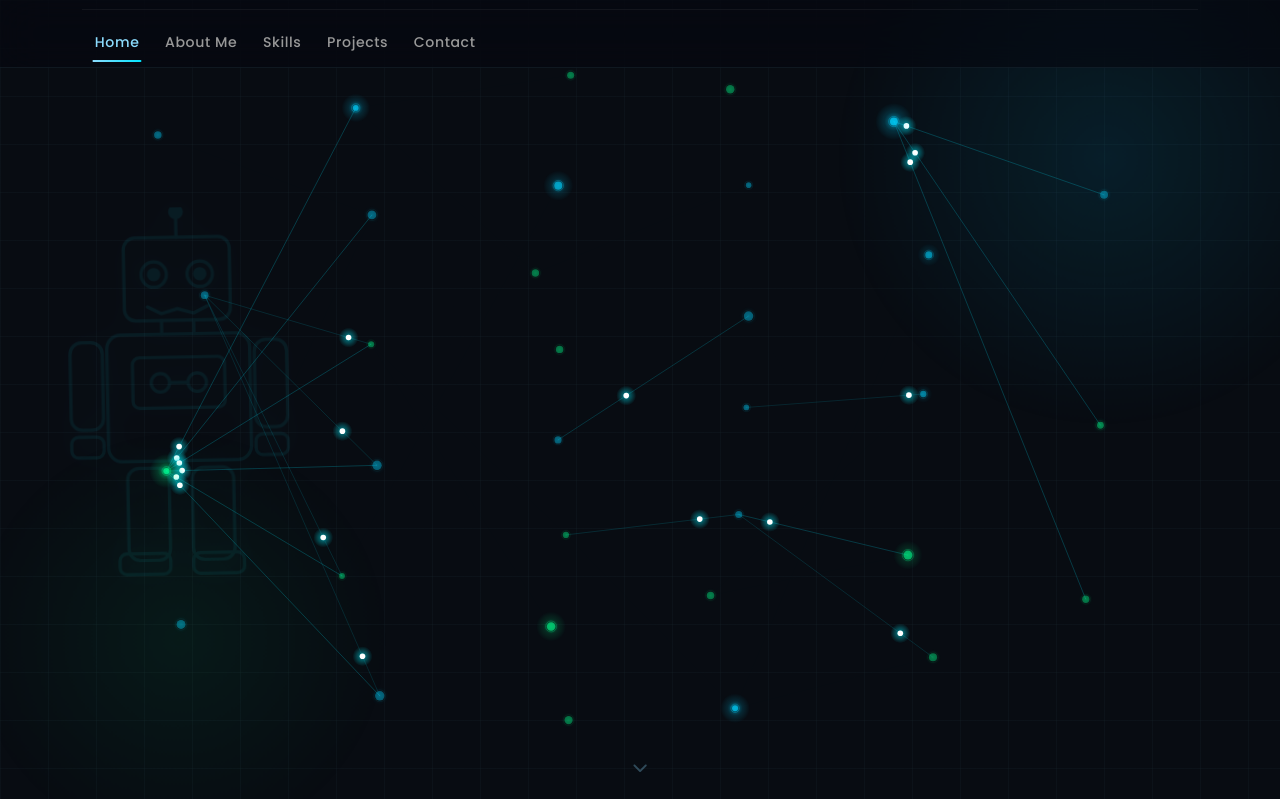
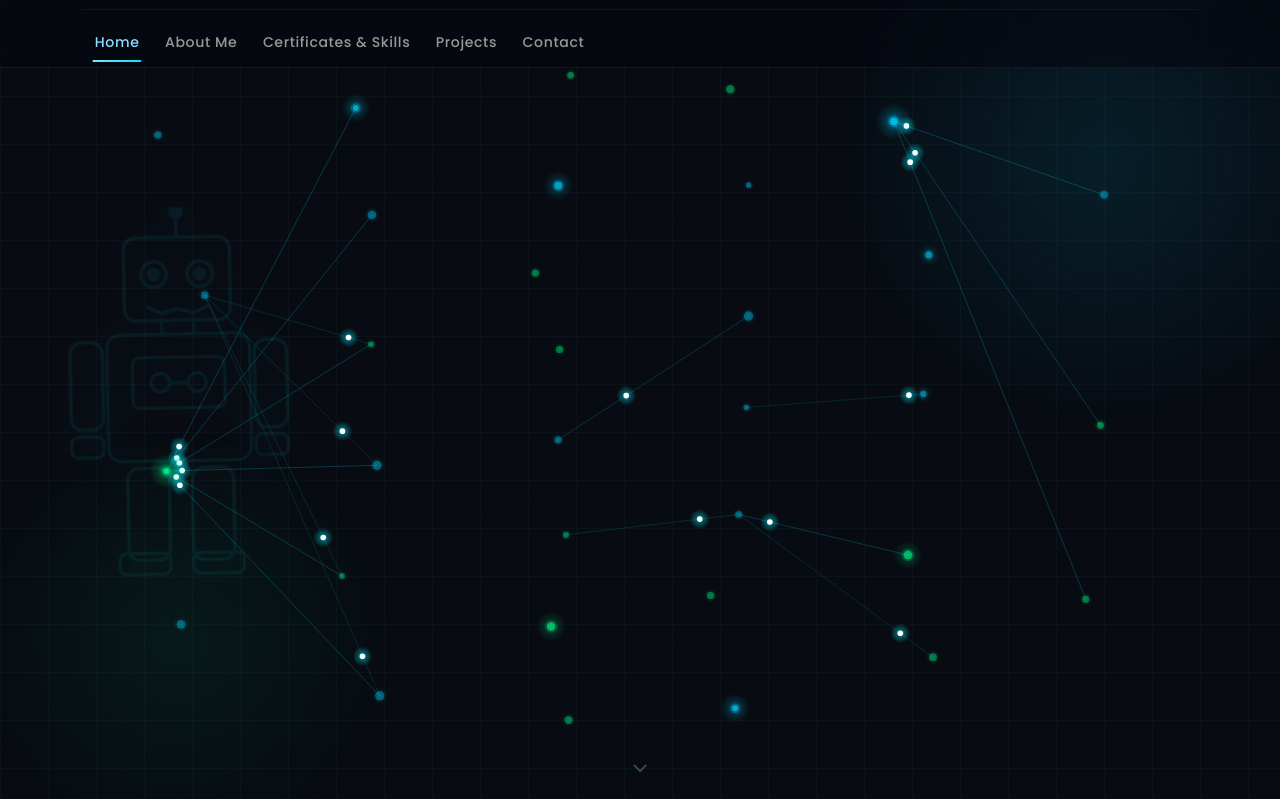
Before and after one commit to serkandemirtas/personal-website, a Django app: template home/templates/home/home.html in a window 1280 px wide. Shown: the top 799 px of the page. Run offline with Django 5.2, Linux system fonts and the light colour scheme; the template is opened without the code that fills it, so the values that code supplies are empty; some libraries are stand-ins or nearby versions.

Commit message:
Fix navbar Skills link label to Certificates & Skills

```diff
--- a/home/templates/home/home.html
+++ b/home/templates/home/home.html
@@ -23,7 +23,7 @@
                 <ul class="navbar-nav me-auto">
                     <li class="nav-item"><a class="nav-link" href="#home">Home</a></li>
                     <li class="nav-item"><a class="nav-link" href="#about-me">About Me</a></li>
-                    <li class="nav-item"><a class="nav-link" href="#skills">Skills</a></li>
+                    <li class="nav-item"><a class="nav-link" href="#skills">Certificates & Skills</a></li>
                     <li class="nav-item"><a class="nav-link" href="#projects">Projects</a></li>
                     <li class="nav-item"><a class="nav-link" href="#contact">Contact</a></li>
                 </ul>
```
